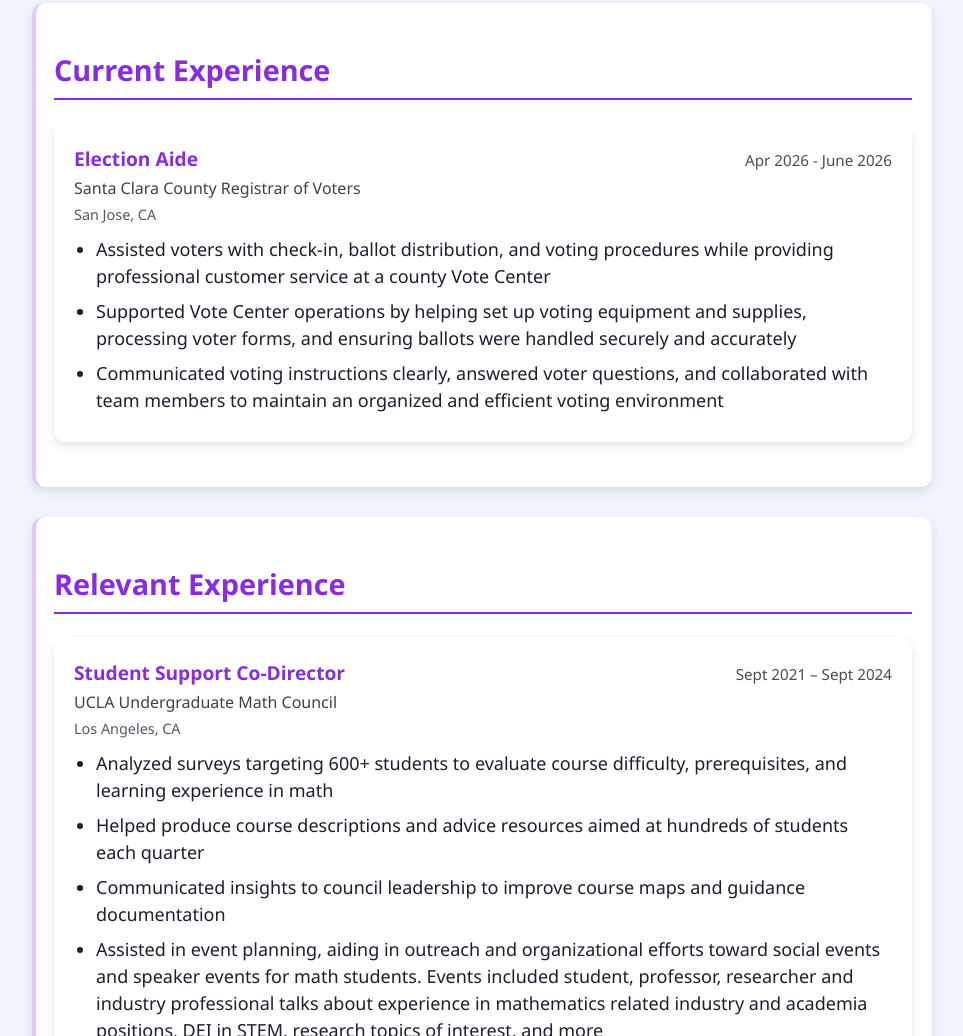
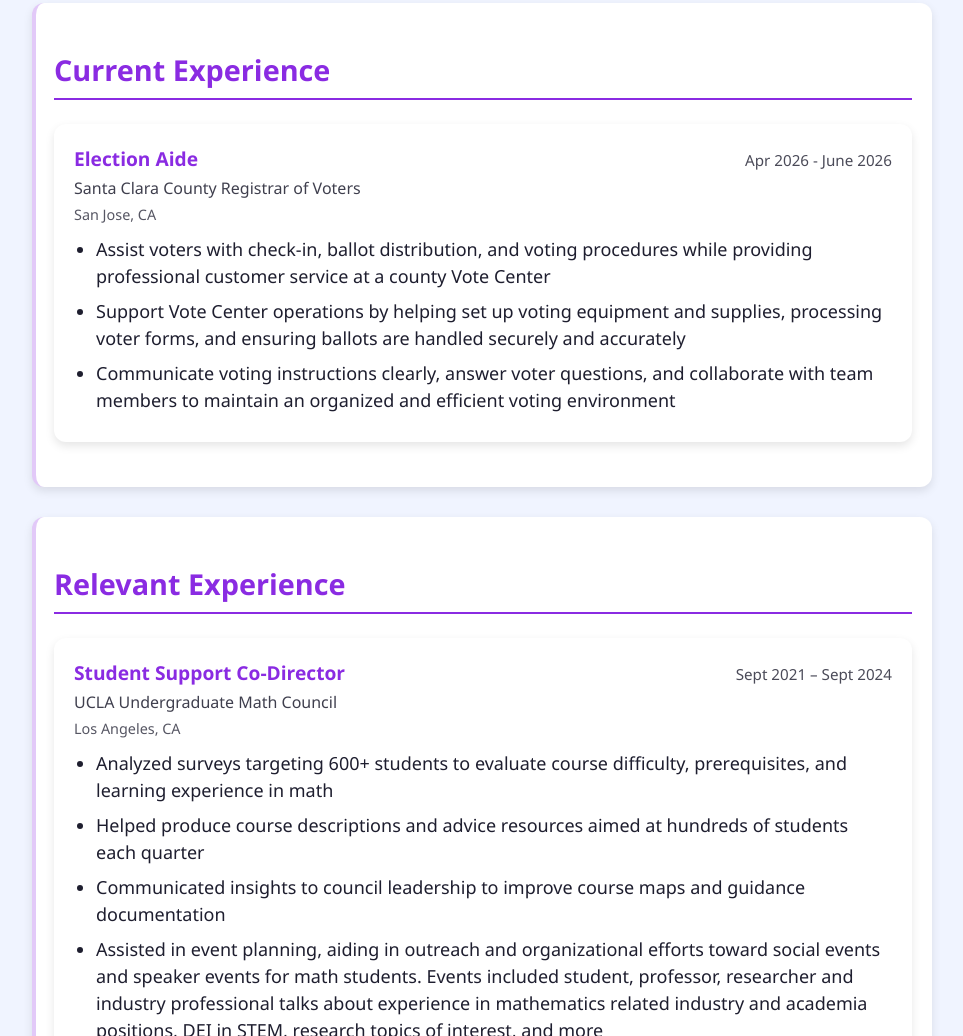
Before and after one commit to damienmha/damienmha.github.io, a plain HTML site: page cv.html in a window 1280 px wide. Shown: the part 801-1837 px from the top of the page, without its empty margins (158-1121 px from the left). Drawn offline with Linux system fonts and the light colour scheme.

Commit message:
update cv

```diff
--- a/cv.html
+++ b/cv.html
@@ -70,9 +70,9 @@
     </div>
 
     <ul>
-      <li>Assisted voters with check-in, ballot distribution, and voting procedures while providing professional customer service at a county Vote Center</li>
-      <li>Supported Vote Center operations by helping set up voting equipment and supplies, processing voter forms, and ensuring ballots were handled securely and accurately</li>
-      <li>Communicated voting instructions clearly, answered voter questions, and collaborated with team members to maintain an organized and efficient voting environment</li>
+      <li>Assist voters with check-in, ballot distribution, and voting procedures while providing professional customer service at a county Vote Center</li>
+      <li>Support Vote Center operations by helping set up voting equipment and supplies, processing voter forms, and ensuring ballots are handled securely and accurately</li>
+      <li>Communicate voting instructions clearly, answer voter questions, and collaborate with team members to maintain an organized and efficient voting environment</li>
     </ul>
   </div>
 </section>
```
